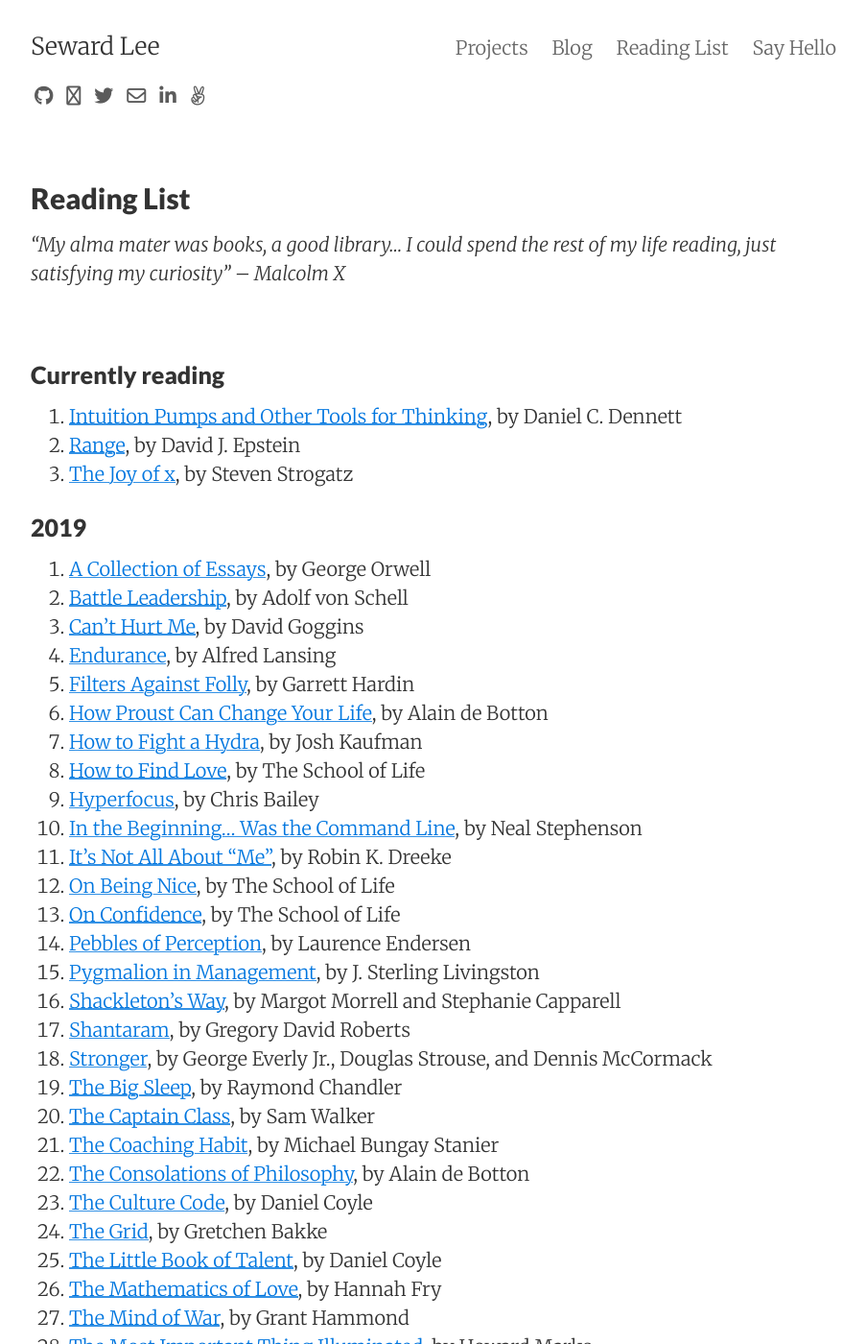
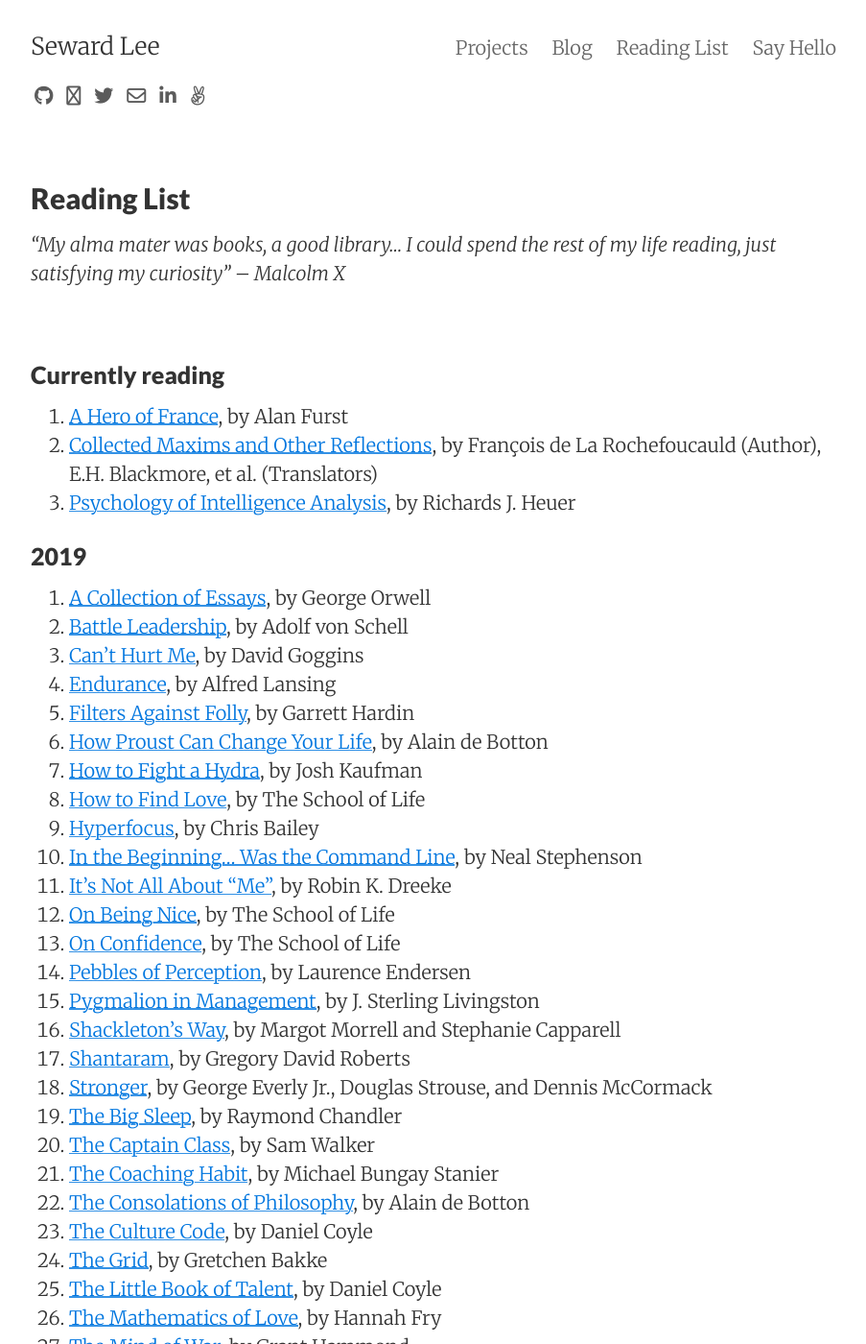
Before and after one commit to sewardlee337/sewardlee337.github.io, a Jekyll site: the page built from readinglist.md, in a window 1280 px wide and 1400 px high. Shown: the whole window at 96% size, without its empty margins (188-1091 px from the left). Built offline with Jekyll 4.4.1, drawn with Linux system fonts in a browser that asks for light colours; nearby versions of some CDN libraries; some of the changed text lies outside the part shown.

Commit message:
Update reading list

```diff
--- a/readinglist.md
+++ b/readinglist.md
@@ -12,10 +12,9 @@
 
 ### Currently reading
 
-1. [Intuition Pumps and Other Tools for Thinking](https://amzn.to/2I7s9mc), by Daniel C. Dennett
-1. [Range](https://amzn.to/2Zmgk1a), by David J. Epstein
-1. [The Joy of x](https://amzn.to/2HpxEw0), by Steven Strogatz
-
+1. [A Hero of France](https://amzn.to/2xa8DPo), by Alan Furst
+1. [Collected Maxims and Other Reflections](https://amzn.to/2WXzJc1), by François de La Rochefoucauld (Author), E.H. Blackmore, et al. (Translators)
+1. [Psychology of Intelligence Analysis](https://amzn.to/2TfQ60S), by Richards J. Heuer
 
 ### 2019
 
```
Also changed, not shown: other parts of readinglist.md (+1 -0 lines).
